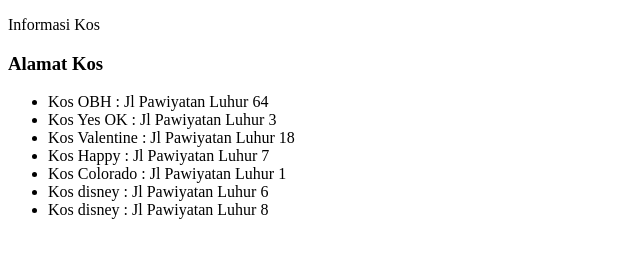
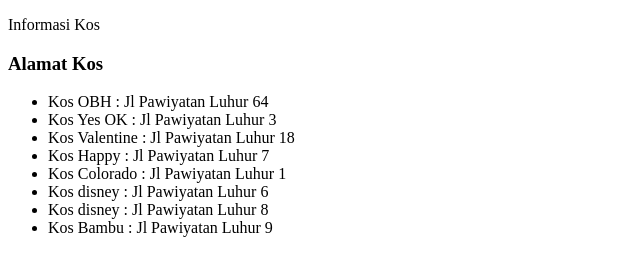
Before and after one commit to rafaelyusia/Repobaru1, a plain HTML site: page index.html in a window 1280 px wide. Shown: the whole page, without its empty margins (0-640 px from the left). Drawn offline with Linux system fonts and the light colour scheme.

Commit message:
Update index.html

```diff
--- a/index.html
+++ b/index.html
@@ -20,6 +20,7 @@
       <li>Kos Colorado : Jl Pawiyatan Luhur 1</li>
       <li>Kos disney : Jl Pawiyatan Luhur 6</li>
       <li>Kos disney : Jl Pawiyatan Luhur 8</li>
+      <li>Kos Bambu : Jl Pawiyatan Luhur 9</li>
     </ul>
   </body>
 </html>
```
